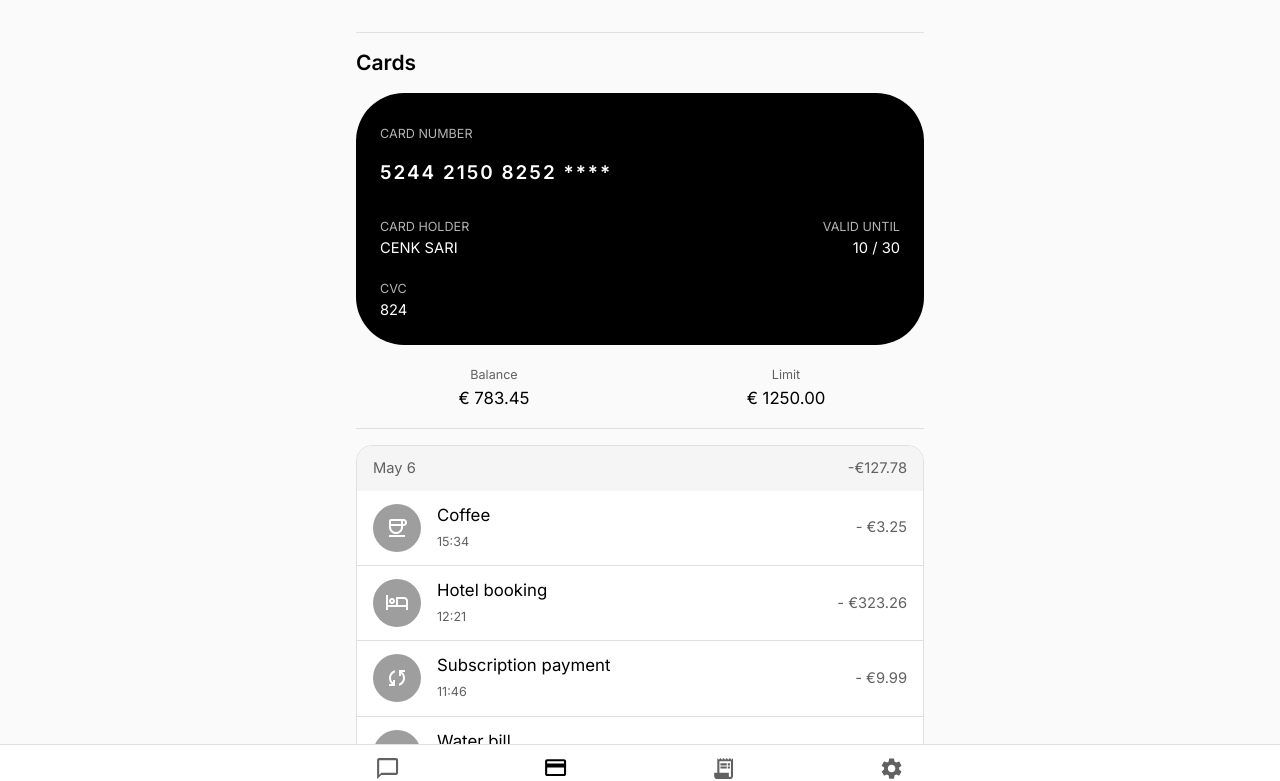
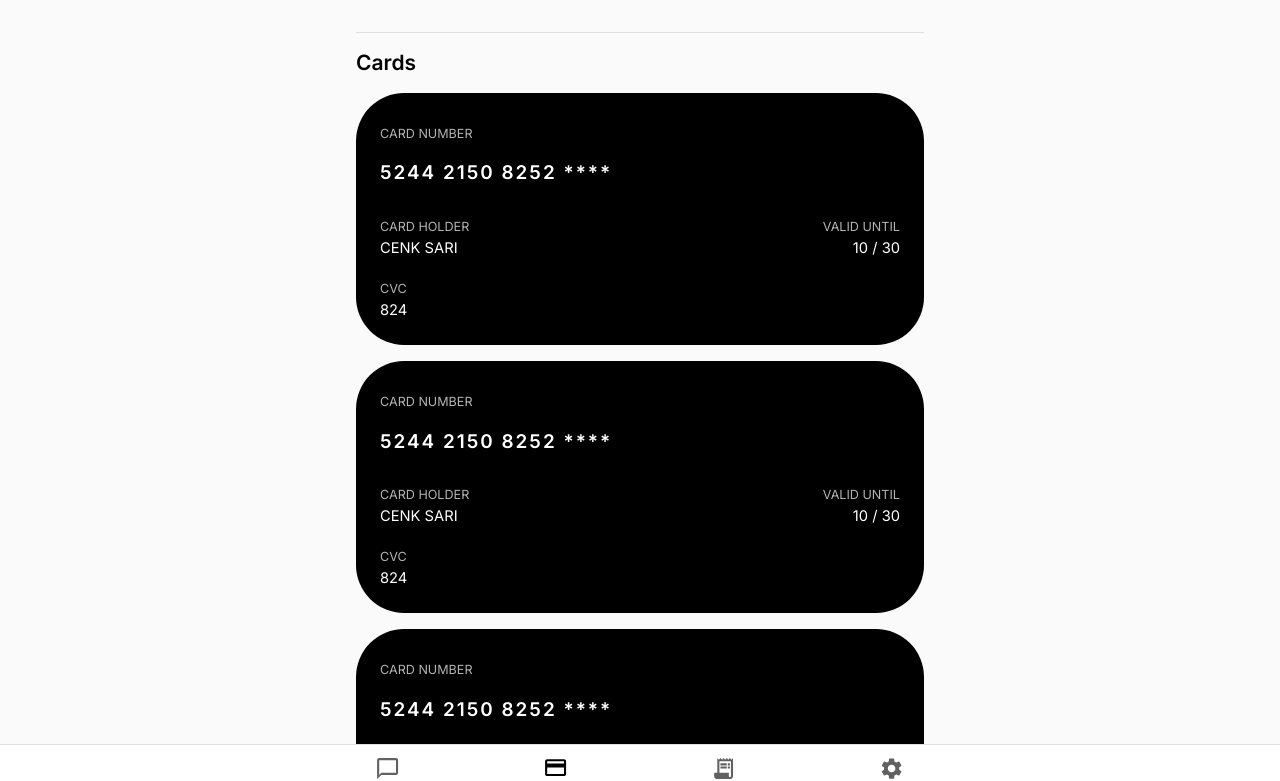
Before and after one commit to parushapradhan/creditcard_recommender, a React (Vite) app: page /cards in a window 1280 px wide. Shown: the top 781 px of the page. Built offline with nearby package versions, Linux system fonts and the light colour scheme.

Commit message:
change navbar

```diff
--- a/src/components/Card/Card.tsx
+++ b/src/components/Card/Card.tsx
@@ -42,7 +42,7 @@ const Card: React.FC<IProps> = ({ number, cvcNumber, validUntil, cardHolder }) =
         <Typography variant="body2">{cvcNumber}</Typography>
       </Box>
     </MuiCard>
-    <Box sx={{ display: 'flex', gap: 2, justifyContent: 'center' }}>
+    {/* <Box sx={{ display: 'flex', gap: 2, justifyContent: 'center' }}>
       <Box sx={{ textAlign: 'center', flex: 1 }}>
         <Typography variant="caption" color="text.secondary">Balance</Typography>
         <Typography variant="body1">€ 783.45</Typography>
@@ -51,7 +51,7 @@ const Card: React.FC<IProps> = ({ number, cvcNumber, validUntil, cardHolder }) =
         <Typography variant="caption" color="text.secondary">Limit</Typography>
         <Typography variant="body1">€ 1250.00</Typography>
       </Box>
-    </Box>
+    </Box> */}
   </Box>
 );
 
--- a/src/pages/Cards.tsx
+++ b/src/pages/Cards.tsx
@@ -16,9 +16,21 @@ const Cards: React.FC = () => (
       validUntil="10 / 30"
       cardHolder="CENK SARI"
     />
+        <Card
+      number="5244 2150 8252 ****"
+      cvcNumber="824"
+      validUntil="10 / 30"
+      cardHolder="CENK SARI"
+    />
+        <Card
+      number="5244 2150 8252 ****"
+      cvcNumber="824"
+      validUntil="10 / 30"
+      cardHolder="CENK SARI"
+    />
     <Divider />
-    <History detailed date="May 6" dateBalance="-€127.78" />
-    <Divider />
+
+
   </Layout>
 );
 
```
